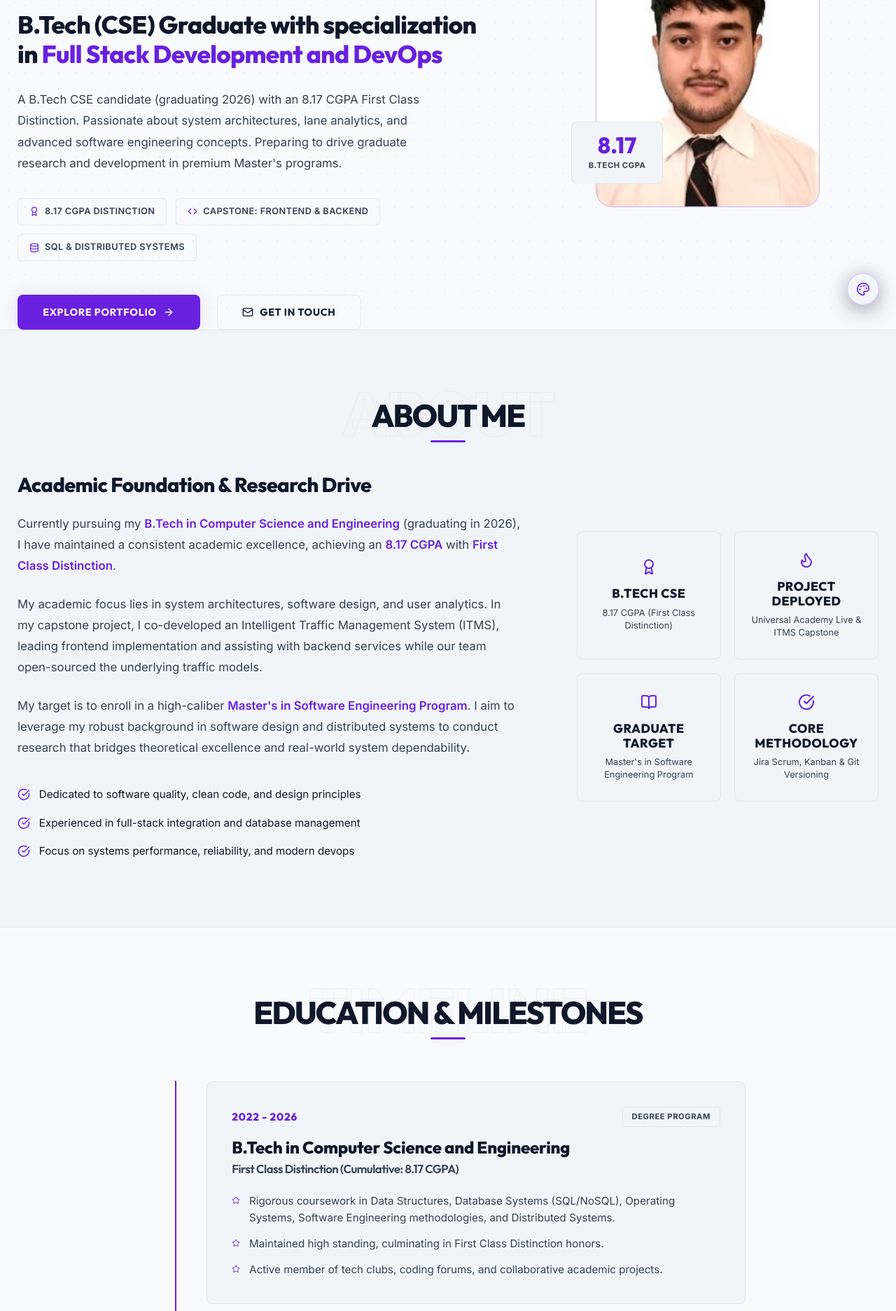
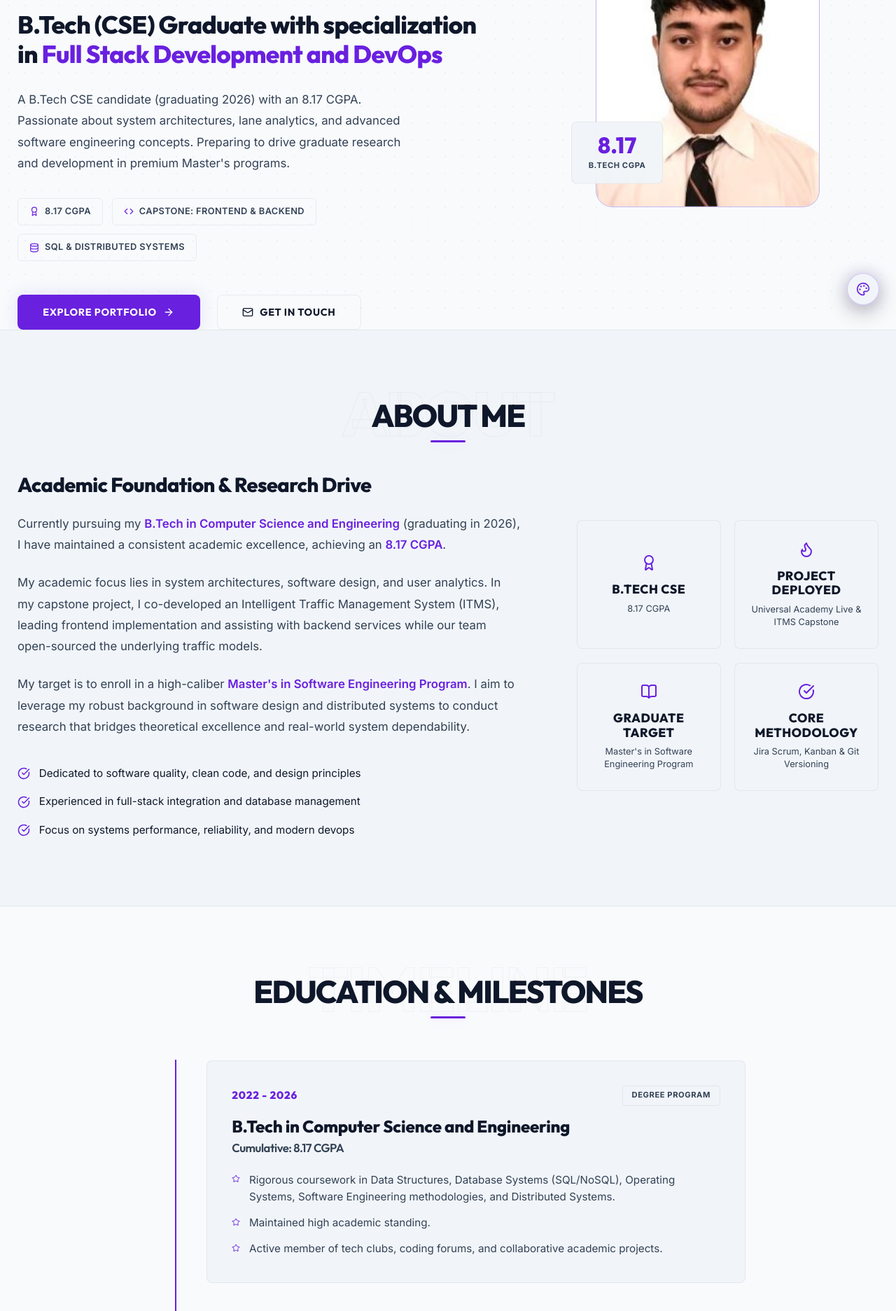
Before and after one commit to NirbhayKunwar/Portfolio, a React (Vite) app: page / in a window 1280 px wide. Shown: the part 340-2213 px from the top of the page at 70% size. Built offline with nearby package versions, Linux system fonts and the light colour scheme.

Commit message:
Remove First Class Distinction references

```diff
--- a/src/components/About.jsx
+++ b/src/components/About.jsx
@@ -22,7 +22,7 @@ const About = ({ vibe }) => {
               {vibe === 'academic' ? (
                 <>
                   <p>
-                    Currently pursuing my <strong>B.Tech in Computer Science and Engineering</strong> (graduating in 2026), I have maintained a consistent academic excellence, achieving an <strong>8.17 CGPA</strong> with <strong>First Class Distinction</strong>.
+                    Currently pursuing my <strong>B.Tech in Computer Science and Engineering</strong> (graduating in 2026), I have maintained a consistent academic excellence, achieving an <strong>8.17 CGPA</strong>.
                   </p>
                   <p>
                     My academic focus lies in system architectures, software design, and user analytics. In my capstone project, I co-developed an Intelligent Traffic Management System (ITMS), leading frontend implementation and assisting with backend services while our team open-sourced the underlying traffic models.
@@ -73,7 +73,7 @@ const About = ({ vibe }) => {
             <div className="about-card glass-panel">
               <Award className="about-card-icon" size={24} />
               <h4>B.Tech CSE</h4>
-              <p>8.17 CGPA (First Class Distinction)</p>
+              <p>8.17 CGPA</p>
             </div>
 
             <div className="about-card glass-panel">
--- a/src/components/Education.jsx
+++ b/src/components/Education.jsx
@@ -6,10 +6,10 @@ const Education = () => {
     {
       year: "2022 - 2026",
       degree: "B.Tech in Computer Science and Engineering",
-      institution: "First Class Distinction (Cumulative: 8.17 CGPA)",
+      institution: "Cumulative: 8.17 CGPA",
       details: [
         "Rigorous coursework in Data Structures, Database Systems (SQL/NoSQL), Operating Systems, Software Engineering methodologies, and Distributed Systems.",
-        "Maintained high standing, culminating in First Class Distinction honors.",
+        "Maintained high academic standing.",
         "Active member of tech clubs, coding forums, and collaborative academic projects."
       ],
       icon: <GraduationCap size={20} />,
--- a/src/components/Hero.jsx
+++ b/src/components/Hero.jsx
@@ -104,7 +104,7 @@ const Hero = ({ vibe }) => {
 
           <p className="hero-description">
             {vibe === 'academic' ? (
-              "A B.Tech CSE candidate (graduating 2026) with an 8.17 CGPA First Class Distinction. Passionate about system architectures, lane analytics, and advanced software engineering concepts. Preparing to drive graduate research and development in premium Master's programs."
+              "A B.Tech CSE candidate (graduating 2026) with an 8.17 CGPA. Passionate about system architectures, lane analytics, and advanced software engineering concepts. Preparing to drive graduate research and development in premium Master's programs."
             ) : (
               "Building high-performance web applications and backend distributions. Specialized in React, Tailwind, Node.js, and MongoDB, while implementing Agile frameworks, sprint planning, and event-driven lane queue models."
             )}
@@ -113,7 +113,7 @@ const Hero = ({ vibe }) => {
           <div className="hero-tags">
             {vibe === 'academic' ? (
               <>
-                <span className="hero-tag-item"><Award size={14} /> 8.17 CGPA Distinction</span>
+                <span className="hero-tag-item"><Award size={14} /> 8.17 CGPA</span>
                 <span className="hero-tag-item"><Code size={14} /> Capstone: Frontend & Backend</span>
                 <span className="hero-tag-item"><Database size={14} /> SQL & Distributed Systems</span>
               </>
```
